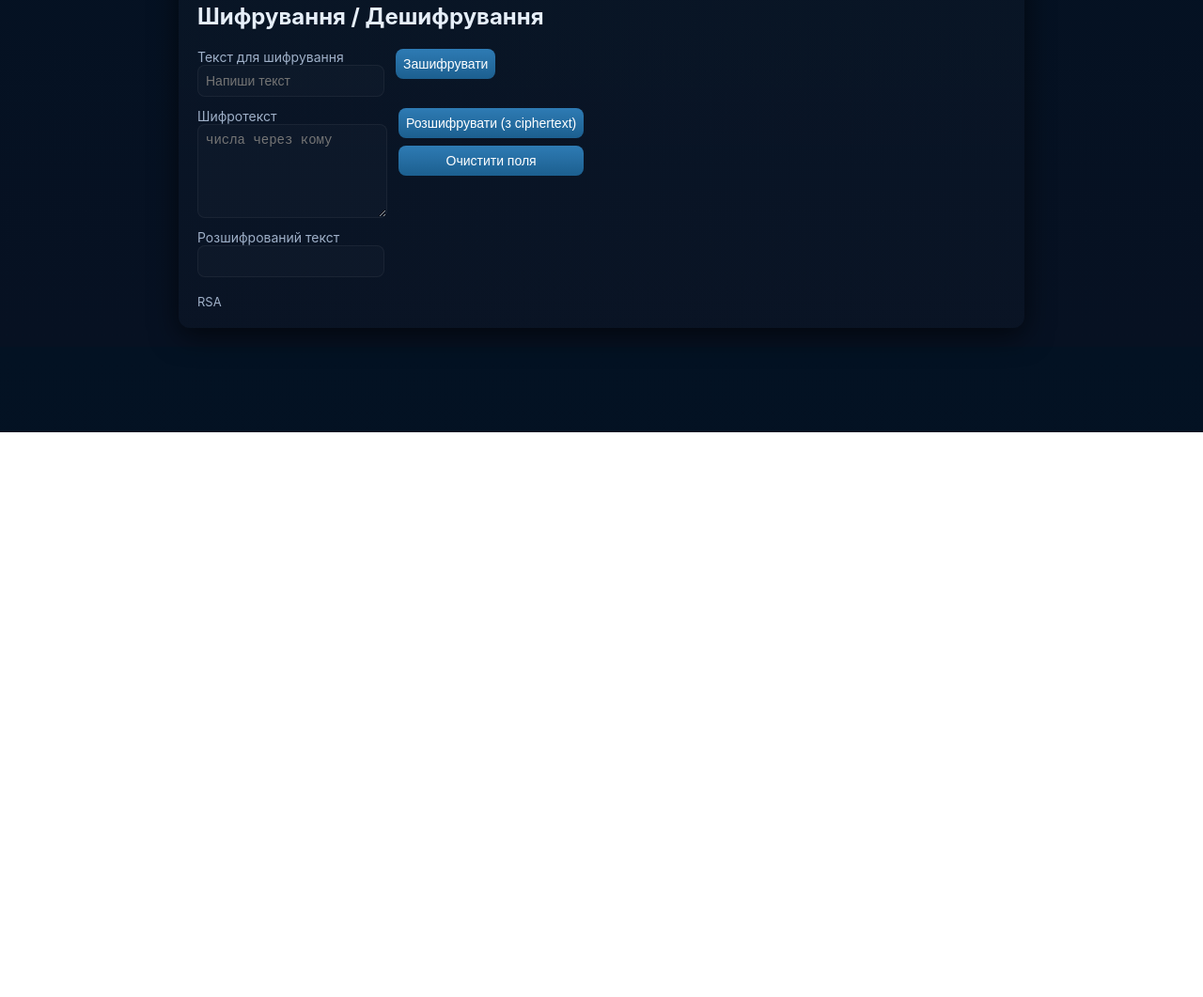
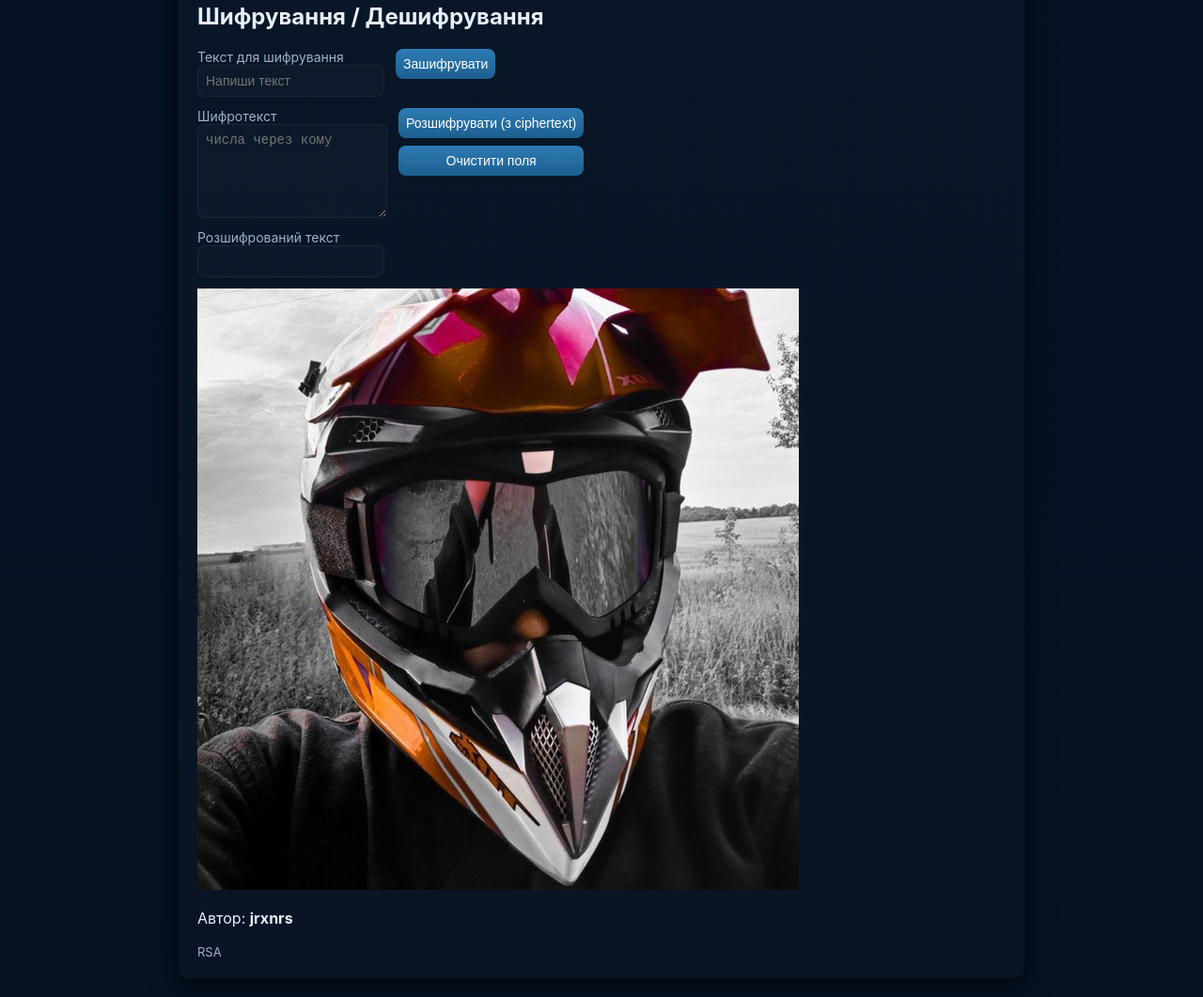
Before and after one commit to h3xjrxnrs/RSA-algorithm, a plain HTML site: page index.html in a window 1280 px wide. Shown: the part 340-1401 px from the top of the page at 94% size. Before the commit the page ends 800 px from the top, so only its background shows below. Drawn offline with Linux system fonts and the light colour scheme.

Commit message:
Update index.html

```diff
--- a/index.html
+++ b/index.html
@@ -52,6 +52,10 @@
 
 
     </section>
+    <div class="author-card">
+  <img src="avatar.jpg" alt="Author photo">
+  <p>Автор: <strong>jrxnrs</strong></p>
+</div>
 
     <footer>RSA</footer>
   </main>
```
